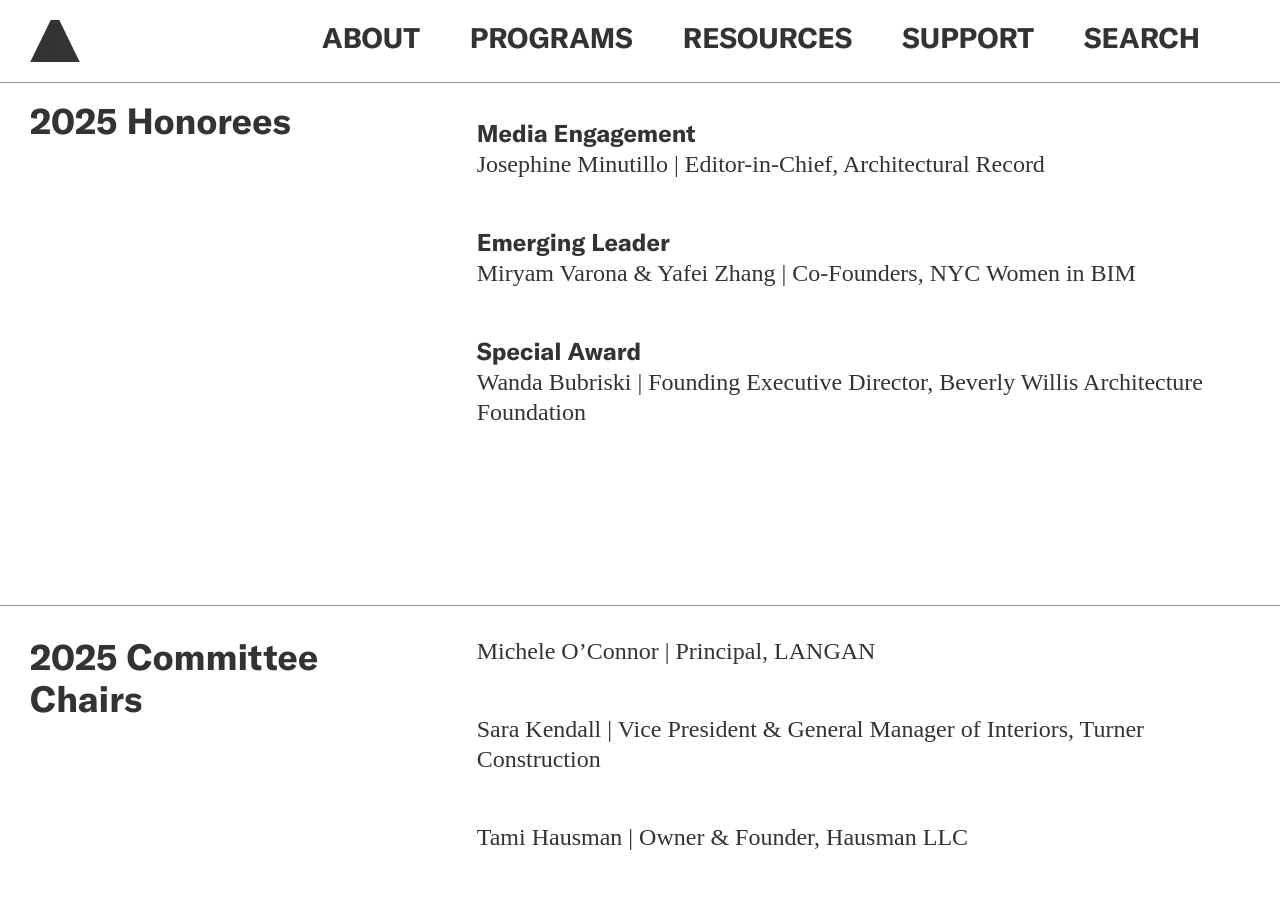
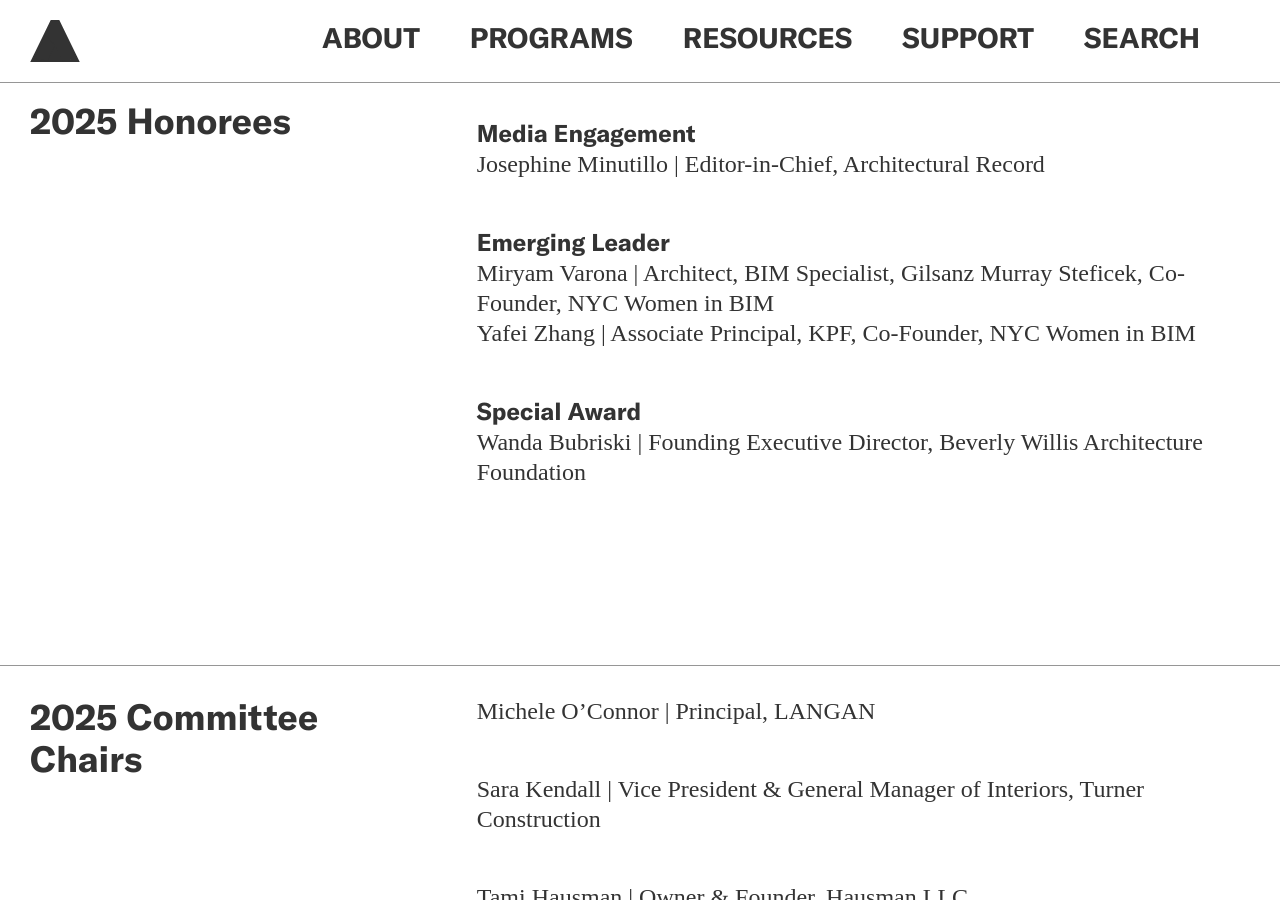
Before and after one commit to jengalas/bwaf-bbw, a Jekyll site: the page built from _programs/leadership-awards-gala.md, in a window 1280 px wide and 900 px high, scrolled down 1647 px. Built offline with Jekyll 4.4.1, drawn with Linux system fonts in a browser that asks for light colours; nearby versions of some CDN libraries; some web fonts are replaced.

Commit message:
Updated 1 file via CloudCannon.

```diff
--- a/_programs/leadership-awards-gala.md
+++ b/_programs/leadership-awards-gala.md
@@ -75,8 +75,9 @@
       Architectural Record
 
 
-      **Emerging Leader**<br>Miryam Varona & Yafei Zhang \| Co-Founders, NYC
-      Women in BIM
+      **Emerging Leader**<br>Miryam Varona \| Architect, BIM Specialist, Gilsanz
+      Murray Steficek, Co-Founder, NYC Women in BIM<br>Yafei Zhang \| Associate
+      Principal, KPF, Co-Founder, NYC Women in BIM
 
 
       **Special Award** <br>Wanda Bubriski \| Founding Executive Director,
```
